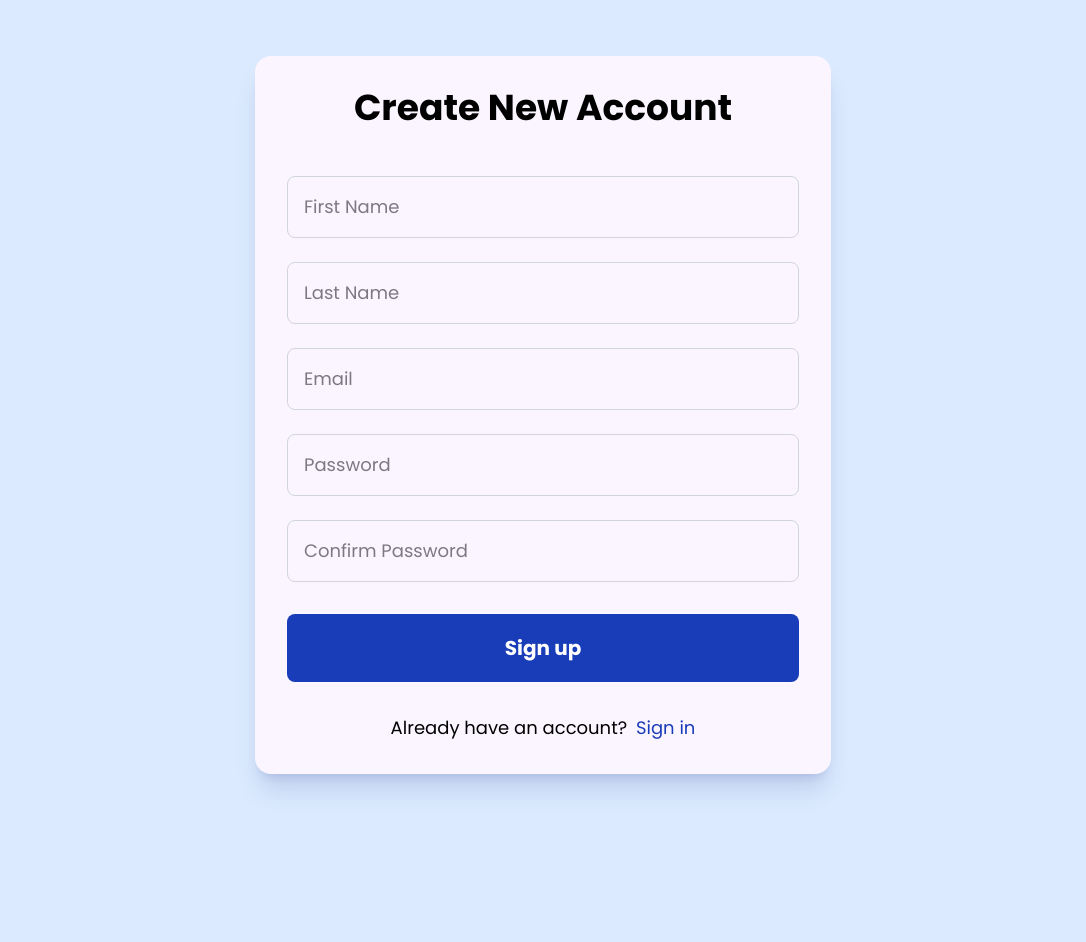
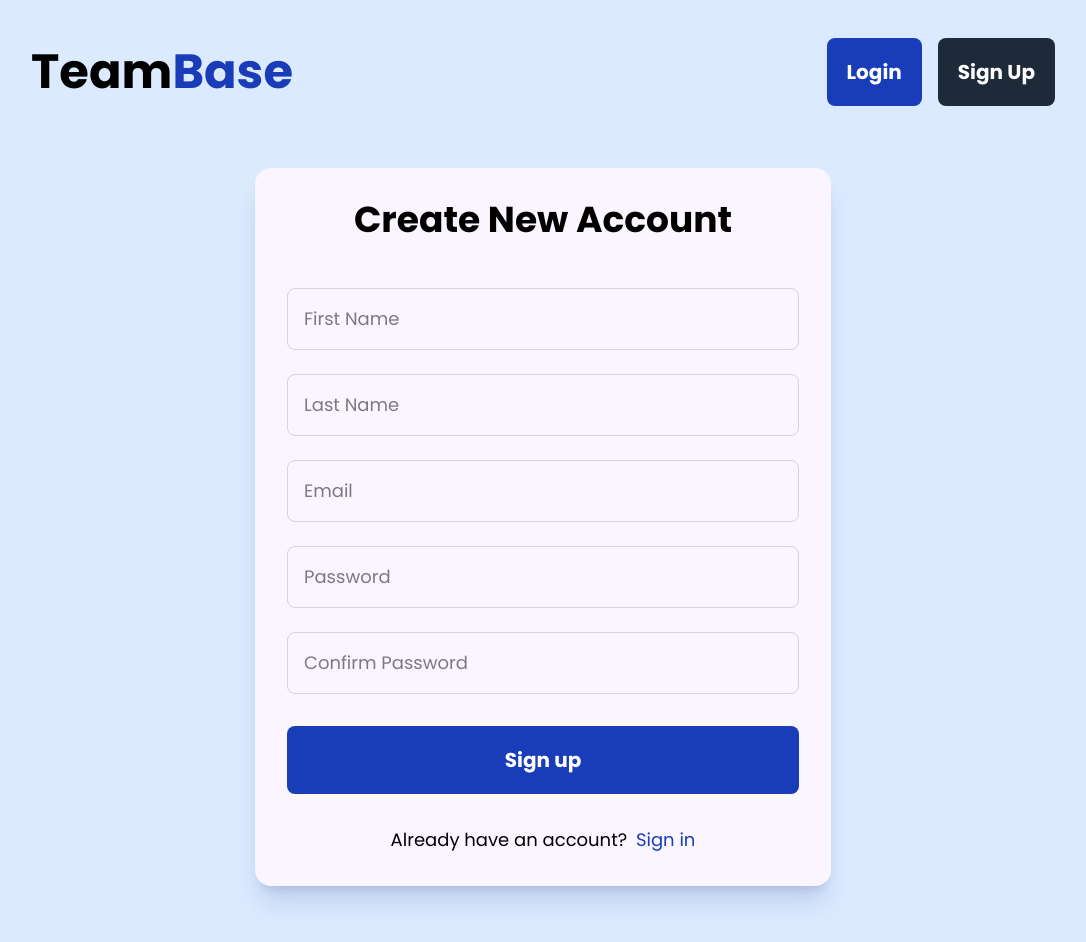
Before and after one commit to Izzeddin-Samara/TeamBase, a React (Vite) app in the folder Client/: page /signup in a window 1280 px wide. Shown: the whole page, without its empty margins (97-1183 px from the left). Before the commit the page ends 830 px from the top, so only its background shows below. Built offline with nearby package versions, Linux system fonts and the light colour scheme.

Commit message:
Add Navbar and update style and layout for Signup.tsx

```diff
--- a/Client/src/components/Signup.tsx
+++ b/Client/src/components/Signup.tsx
@@ -5,6 +5,7 @@
 import debounce from "lodash.debounce";
 import { FaCheckCircle } from "react-icons/fa";
 import { FaExclamationCircle } from "react-icons/fa";
+import Navbar from "./Navbar";
 
 type FormData = {
   firstName: string;
@@ -176,7 +177,9 @@
   };
 
   return (
-    <div className="w-full min-h-screen flex items-center justify-center p-4 sm:p-8 md:p-14">
+    <>
+    <Navbar/>
+      <div className="w-full min-h-screen flex items-start justify-center p-4 sm:p-8 md:p-14">
         <div className="w-full max-w-full sm:max-w-xl mx-auto bg-purple-50 p-8 rounded-2xl shadow-blue-900/15 shadow-xl">
           <div className="grid grid-cols-1">
             <h1 className="text-center text-2xl md:text-4xl font-bold mb-8">
@@ -267,6 +270,7 @@
           </div>
         </div>
       </div>
+    </>
   );
 };
 
```
Lines whose indentation alone changed are shown as unchanged.
